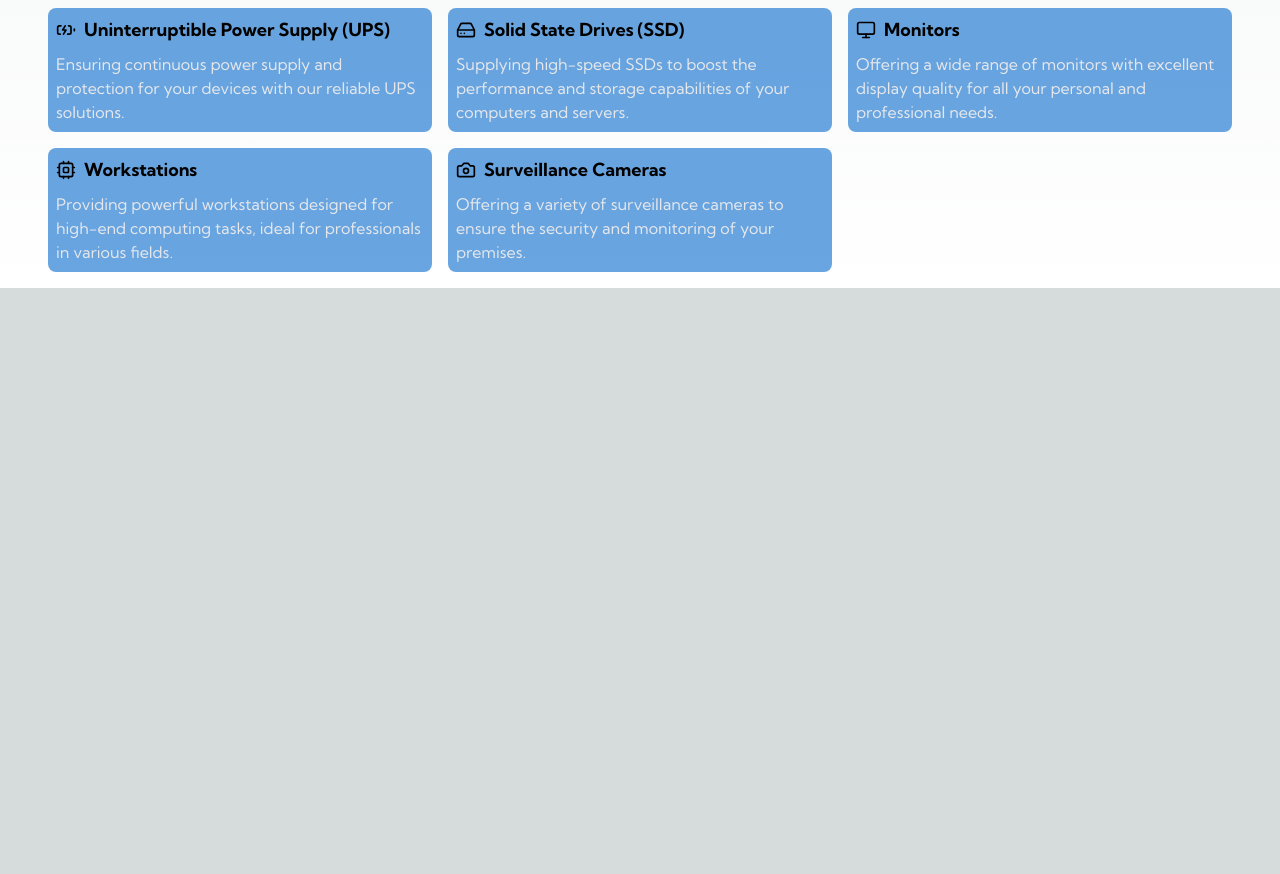
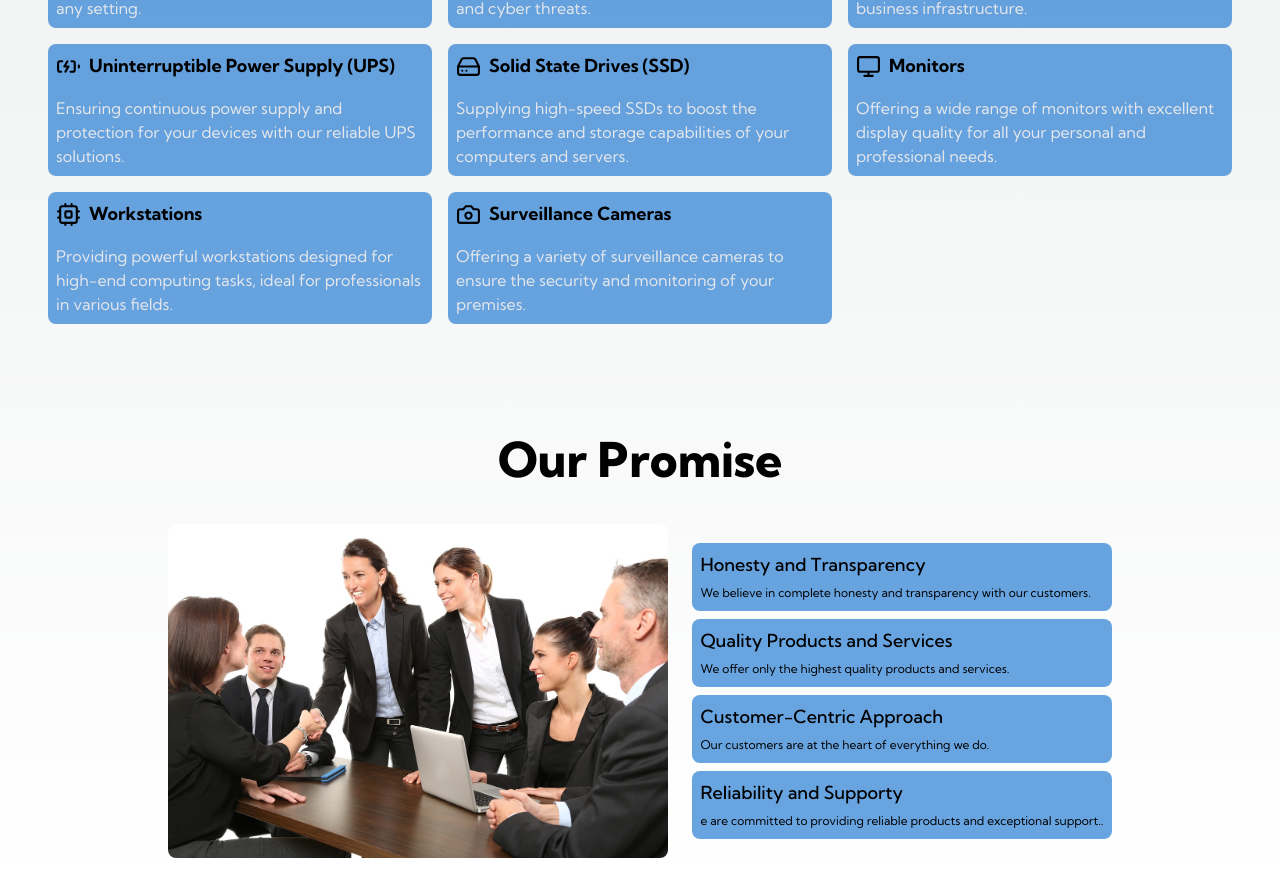
Before and after one commit to prathmesh61/patilcomputers-project, a Next.js app: page / in a window 1280 px wide. Shown: the part 1861-2735 px from the top of the page. Before the commit the page ends 2149 px from the top, so only its background shows below. Built offline with nearby package versions, Linux system fonts and the light colour scheme.

Commit message:
trust section done

```diff
--- a/app/page.tsx
+++ b/app/page.tsx
@@ -3,6 +3,7 @@ import Image from "next/image"
 import whatsappLogo from "@/public/whatsapp.svg"
 import WhyChooseUs from "@/components/ui/WhyChooseUs"
 import Services from "@/components/ui/Services"
+import Trust from "@/components/ui/Trust"
 export default function Home() {
   return (
     <main className="relative flex flex-col items-center justify-center gap-20 px-4">
@@ -16,6 +17,7 @@ export default function Home() {
       />
       <WhyChooseUs />
       <Services />
+      <Trust />
     </main>
   )
 }
--- a/components/ui/Service.tsx
+++ b/components/ui/Service.tsx
@@ -7,9 +7,9 @@ type Props = {
 
 const Service = ({ item }: Props) => {
   return (
-    <article className="flex max-h-[250px] max-w-sm flex-col gap-2 rounded-lg bg-brand/65 p-2">
+    <article className="flex max-h-[300px] max-w-sm flex-col gap-4 rounded-lg bg-brand/65 p-2">
       <div className="flex items-center gap-2">
-        <item.Icon size={20} />
+        <item.Icon size={25} />
         <h3 className="text-lg font-bold">{item.title}</h3>
       </div>
       <p className="text-gray-200">{item.description}</p>
--- a/components/ui/Services.tsx
+++ b/components/ui/Services.tsx
@@ -5,7 +5,9 @@ import Service from "./Service"
 const Services = () => {
   return (
     <section className="flex flex-col items-center gap-4 p-4">
-      <h2 className="text-center text-4xl font-extrabold">Our Exclusive IT Solution Services</h2>
+      <h2 className="mb-5 text-center text-4xl font-extrabold">
+        Our Exclusive IT Solution Services
+      </h2>
       <div className="grid grid-cols-1 grid-rows-1 justify-evenly gap-4 md:grid-cols-2 md:grid-rows-2 xl:grid-cols-3 xl:grid-rows-3">
         {services.map((item, index) => (
           <Service key={index} item={item} />
--- /dev/null
+++ b/components/ui/Trust.tsx
@@ -0,0 +1,47 @@
+import Image from "next/image"
+import React from "react"
+import img from "@/public/images/trust-section-img.jpg"
+
+const Trust = () => {
+  return (
+    <section className="flex h-fit flex-col items-center gap-10 p-4">
+      <h2 className="text-5xl font-extrabold">Our Promise</h2>
+      <div className="flex flex-wrap items-center gap-6">
+        <Image
+          src={img}
+          width={500}
+          height={150}
+          alt="trust-section-image"
+          className="rounded-lg object-cover"
+        />
+        <div className="grid grid-cols-1 grid-rows-1 gap-2">
+          <div className="rounded-lg bg-brand/65 p-2">
+            <p className="text-lg font-medium">Honesty and Transparency</p>
+            <span className="text-xs">
+              We believe in complete honesty and transparency with our customers.
+            </span>
+          </div>
+
+          <div className="rounded-lg bg-brand/65 p-2">
+            <p className="text-lg font-medium">Quality Products and Services</p>
+            <span className="text-xs">
+              We offer only the highest quality products and services.
+            </span>
+          </div>
+          <div className="rounded-lg bg-brand/65 p-2">
+            <p className="text-lg font-medium">Customer-Centric Approach</p>
+            <span className="text-xs">Our customers are at the heart of everything we do.</span>
+          </div>
+          <div className="rounded-lg bg-brand/65 p-2">
+            <p className="text-lg font-medium">Reliability and Supporty</p>
+            <span className="text-xs">
+              e are committed to providing reliable products and exceptional support..
+            </span>
+          </div>
+        </div>
+      </div>
+    </section>
+  )
+}
+
+export default Trust
```
Also changed, not shown: public/images/trust-section-img.jpg (added).
